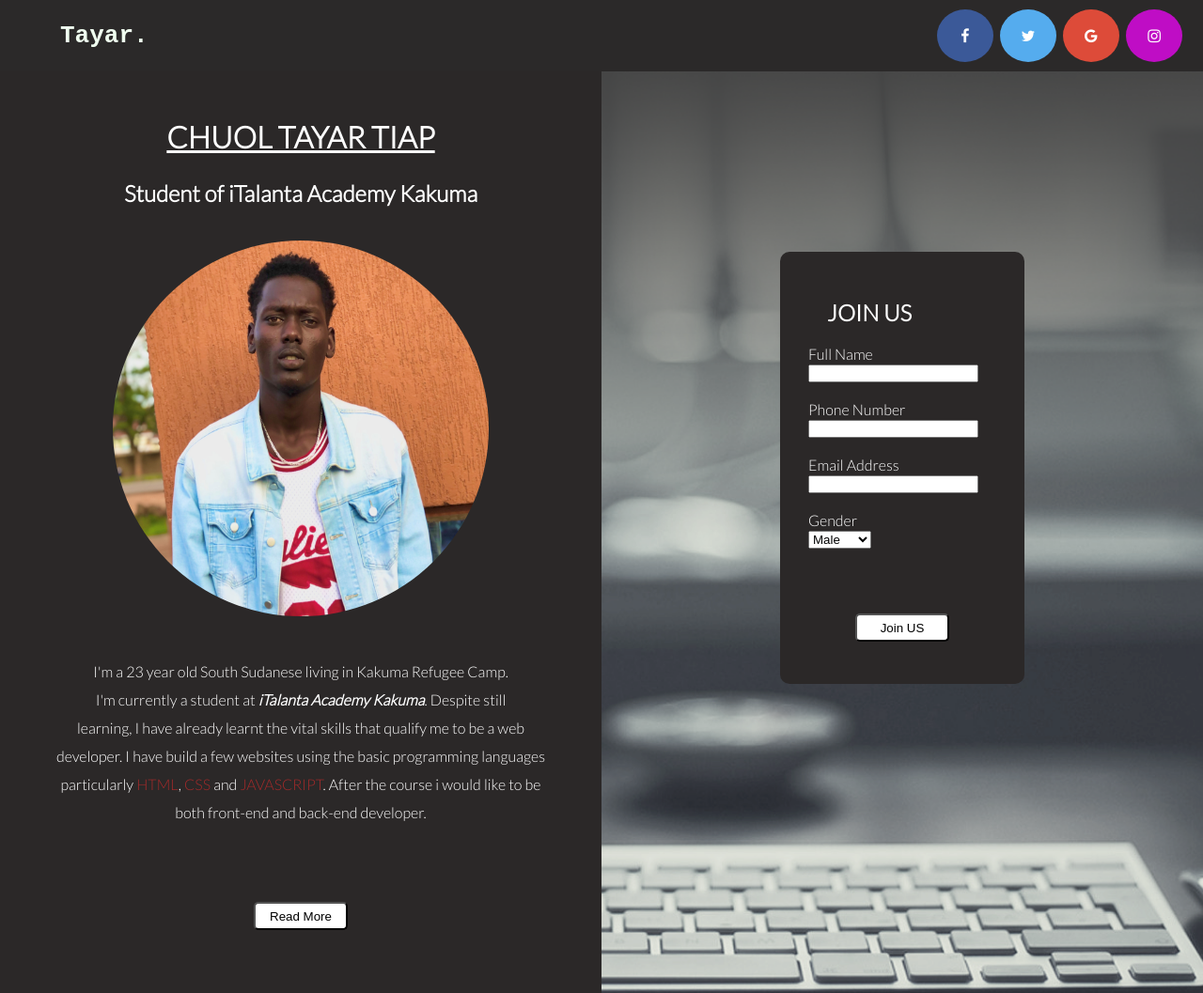
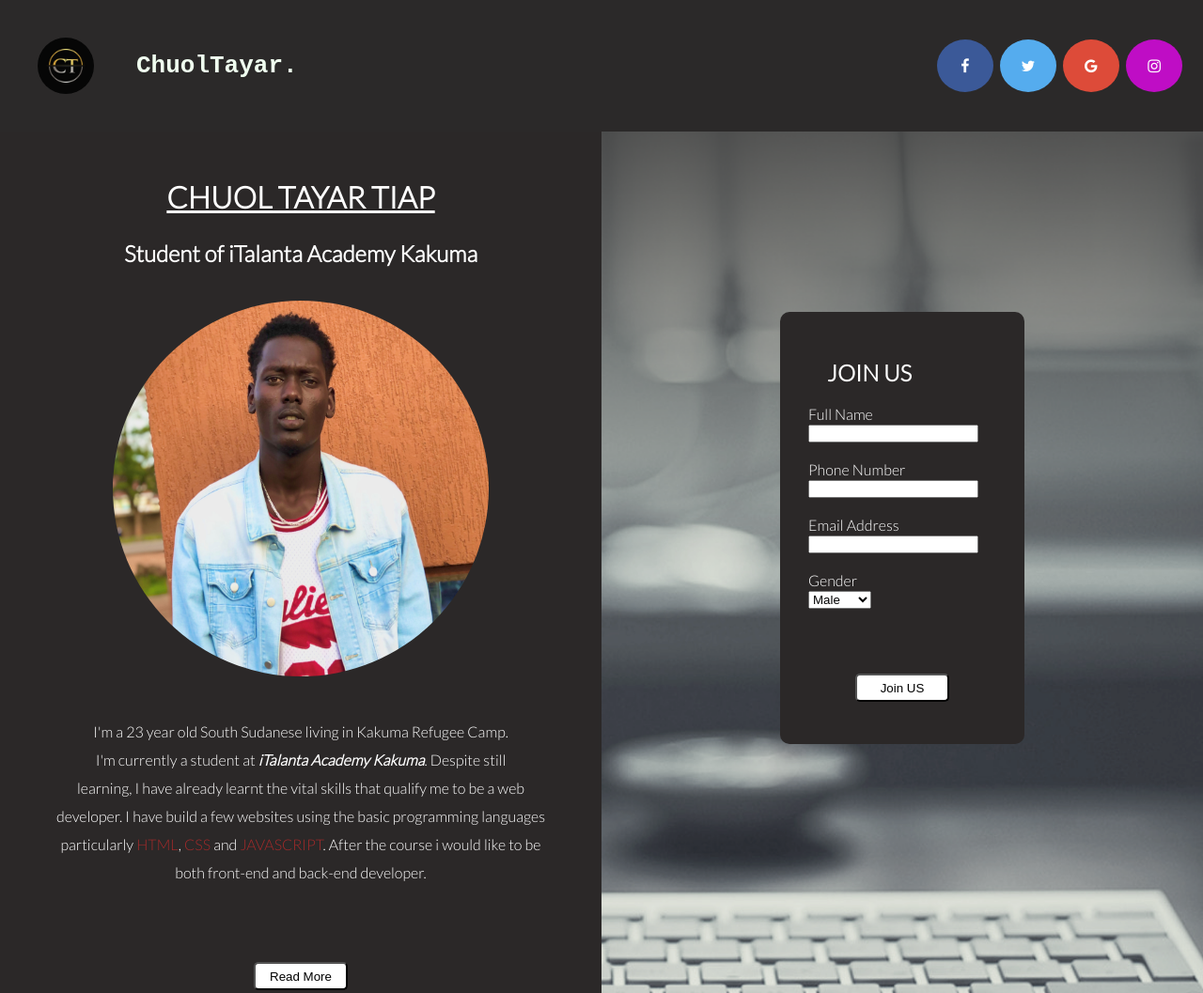
Before and after one commit to chuoltiap/My-profile-website, a plain HTML site: page index.html in a window 1280 px wide. Shown: the top 1057 px of the page at 94% size. Drawn offline with Linux system fonts and the light colour scheme.

Commit message:
final commit

```diff
--- a/index.html
+++ b/index.html
@@ -2,20 +2,23 @@
 <html lang="en">
 <head>
     <title>Chuol Tayar</title>
+    <link rel="shortcut icon" href="./ct.jpg" />
     <link rel="stylesheet" href="styles.css">
     <link rel="stylesheet" href="https://cdnjs.cloudflare.com/ajax/libs/font-awesome/4.7.0/css/font-awesome.min.css">
 </head>
 <body>
     <!-- Navbar -->
     <div class="navbar">
-        <h1>Tayar.</h1>
+        <div class="toplogo">
+            <img src="./ct.jpg" alt="logo">
+            <h1>ChuolTayar.</h1>
+        </div>
         <div class="links">
             <a href="https://web.facebook.com/" class="fa fa-facebook"></a>
             <a href="#" class="fa fa-twitter"></a>
             <a href="#" class="fa fa-google"></a>
             <a href="#" class="fa fa-instagram"></a>
         </div>
-
     </div>
     <div class="body">
     <div class="content">
@@ -64,7 +67,7 @@
     <!-- Navbar -->
     <div class="navbar">
         <div class="logo">
-            <h1>Tayar.</h1>
+            <h1>ChuolTayar.</h1>
         <p>Copyright © 2021</p>
         </div>
         <div class="links">
--- a/styles.css
+++ b/styles.css
@@ -15,10 +15,15 @@ body{
     align-items: center;
     justify-content: space-between
 }
+.navbar img{
+    height: 60px;
+    width: 60px;
+    border-radius: 50%;
+}
 .navbar h1{
     color: honeydew;
     font-family: monospace;
-    margin-left: 5%;
+    margin-left: 5px;
 }
 .links{
     padding: 5px 20px;
@@ -111,3 +116,7 @@ span{
 .logo{
 color: white;
 }
+.navbar .toplogo{
+    display: flex;
+    align-items: center;
+}
```
Also changed, not shown: chuol4.JPG (added), ct.jpg (added).
